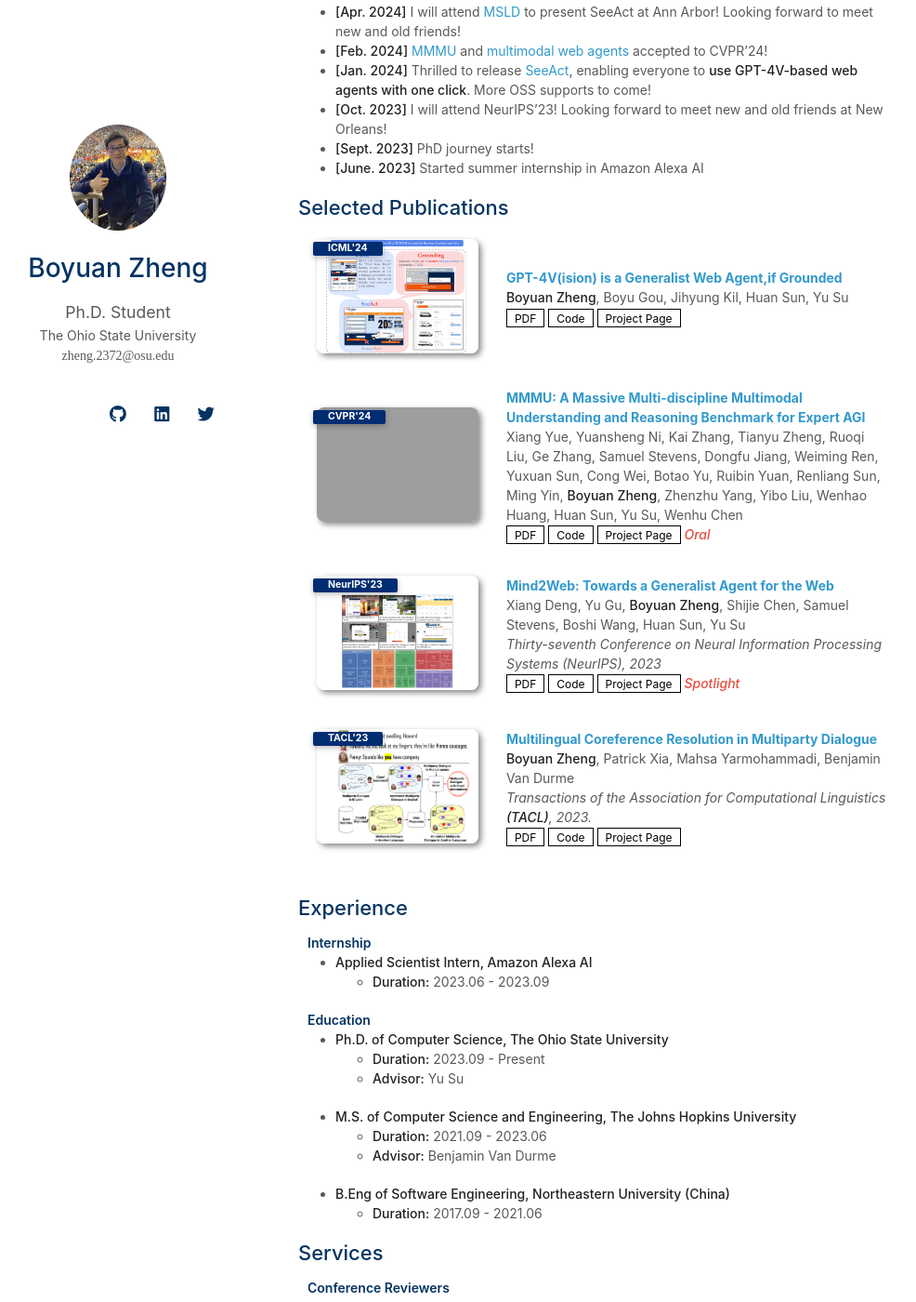
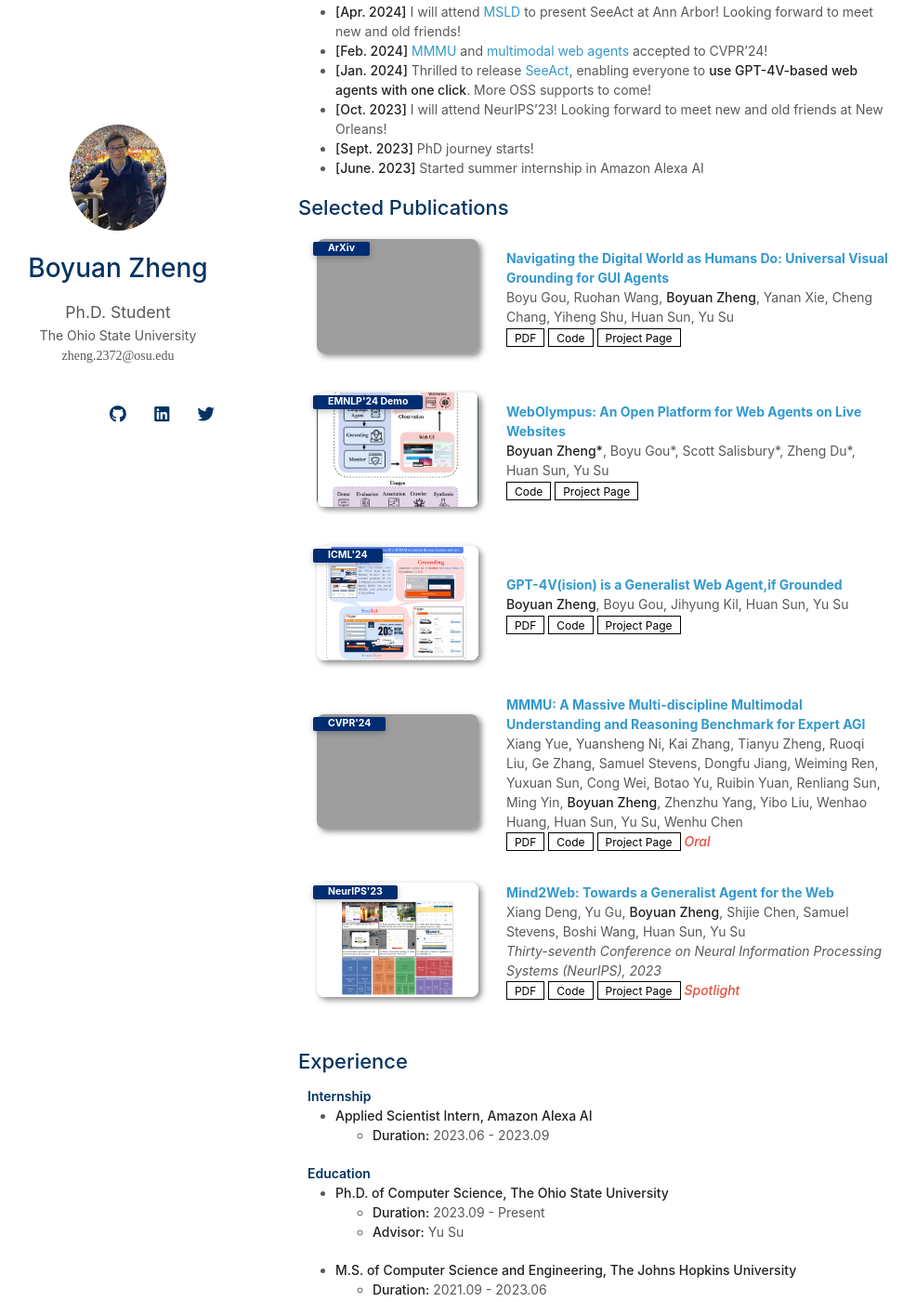
Before and after one commit to boyuanzheng010/boyuanzheng010.github.io, a Jekyll site: the page built from index.md, in a window 1280 px wide and 1400 px high, scrolled down 544 px. Shown: the whole window at 93% size, without its empty margins (149-1135 px from the left). Built offline with Jekyll 4.4.1, drawn with Linux system fonts in a browser that asks for light colours; nearby versions of some CDN libraries; a style sheet for code colours, icons or effects is not loaded; our own code applies the rules of GitHub Pages for plain Markdown files; grey boxes are pictures that could not be loaded.

Commit message:
update emnlp

```diff
--- a/_data/publications.yml
+++ b/_data/publications.yml
@@ -1,4 +1,20 @@
 main:
+
+  - title: "Navigating the Digital World as Humans Do: Universal Visual Grounding for GUI Agents"
+    authors: Boyu Gou, Ruohan Wang, <strong>Boyuan Zheng</strong>, Yanan Xie, Cheng Chang, Yiheng Shu, Huan Sun, Yu Su
+    conference_short: ArXiv
+    pdf: https://arxiv.org/abs/2410.05243
+    code: https://github.com/OSU-NLP-Group/UGround
+    page: https://osu-nlp-group.github.io/UGround/
+    image: ./assets/img/uground.png
+
+  - title: "WebOlympus: An Open Platform for Web Agents on Live Websites"
+    authors: <strong>Boyuan Zheng*</strong>, Boyu Gou*, Scott Salisbury*, Zheng Du*, Huan Sun, Yu Su
+    conference_short: EMNLP'24 Demo
+    pdf:
+    code: https://github.com/OSU-NLP-Group/SeeAct
+    page: https://osu-nlp-group.github.io/SeeAct/
+    image: ./assets/img/web-demo.png
 
   - title: "GPT-4V(ision) is a Generalist Web Agent,if Grounded"
     authors: <strong>Boyuan Zheng</strong>, Boyu Gou, Jihyung Kil, Huan Sun, Yu Su
@@ -27,16 +43,16 @@ main:
     image: ./assets/img/mind2web.png
     notes: Spotlight
 
-  - title: "Multilingual Coreference Resolution in Multiparty Dialogue"
-    authors: <strong>Boyuan Zheng</strong>, Patrick Xia, Mahsa Yarmohammadi, Benjamin Van Durme
-    conference_short: TACL'23
-    conference: Transactions of the Association for Computational Linguistics <strong>(TACL)</strong>, 2023.
-    pdf: https://arxiv.org/pdf/2208.01307.pdf
-    code: https://github.com/boyuanzheng010/mmc
-    page: https://nlp.jhu.edu/multicoref/
-    MIT Press: https://direct.mit.edu/tacl/article/doi/10.1162/tacl_a_00581/117162/Multilingual-Coreference-Resolution-in-Multiparty
-    notes:
-    image: ./assets/img/mmc.png
+#  - title: "Multilingual Coreference Resolution in Multiparty Dialogue"
+#    authors: <strong>Boyuan Zheng</strong>, Patrick Xia, Mahsa Yarmohammadi, Benjamin Van Durme
+#    conference_short: TACL'23
+#    conference: Transactions of the Association for Computational Linguistics <strong>(TACL)</strong>, 2023.
+#    pdf: https://arxiv.org/pdf/2208.01307.pdf
+#    code: https://github.com/boyuanzheng010/mmc
+#    page: https://nlp.jhu.edu/multicoref/
+#    MIT Press: https://direct.mit.edu/tacl/article/doi/10.1162/tacl_a_00581/117162/Multilingual-Coreference-Resolution-in-Multiparty
+#    notes:
+#    image: ./assets/img/mmc.png
 
 #  - title: "An Empirical Study on Finding Spans"
 #    authors: Weiwei Gu*, <strong>Boyuan Zheng*</strong>, Yunmo Chen, Tongfei Chen, Benjamin Van Durme
```
Also changed, not shown: assets/img/web-demo.png (added), 1 other file.
